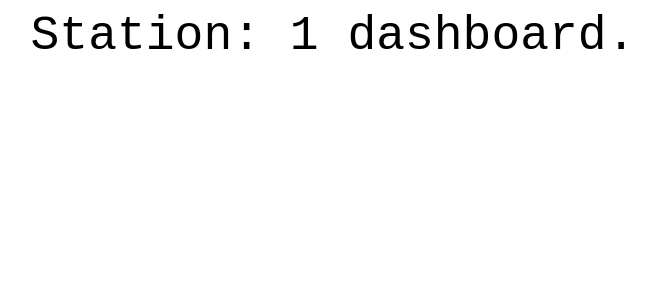
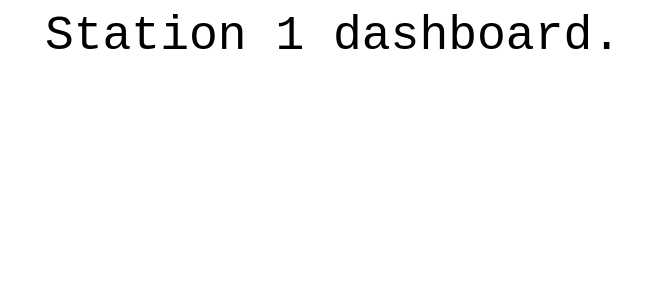
Before and after one commit to a1eaiactaest/dht11, a React (Create React App) app in the folder frontend/: page /stations/1 in a window 1280 px wide. Shown: the top 300 px of the page, without its empty margins (307-962 px from the left). Built offline with nearby package versions, Linux system fonts and the light colour scheme.

Commit message:
frontend: change header if stations is 0

```diff
--- a/frontend/src/station_homepage/StationHomepage.js
+++ b/frontend/src/station_homepage/StationHomepage.js
@@ -1,13 +1,24 @@
-import React from 'react';
+import React, { useState, useEffect } from 'react';
 import { useParams } from 'react-router-dom';
 
 import Header from '../shared/components/Header';
 
 function StationHomepage(){
   const { station } = useParams();
+  const [allStations, setAllStations] = useState(false);
+
+  useEffect((station) => {
+    if (station === 0){
+      setAllStations(true);
+    };
+  },[]);
+
   return (
     <main>
-      <Header label={`Station: ${station} dashboard.`} />
+      <Header label={
+        allStations ? "All stations dashboard."
+        : `Station ${station} dashboard.`
+      } />
     </main>
   );
 };
```
